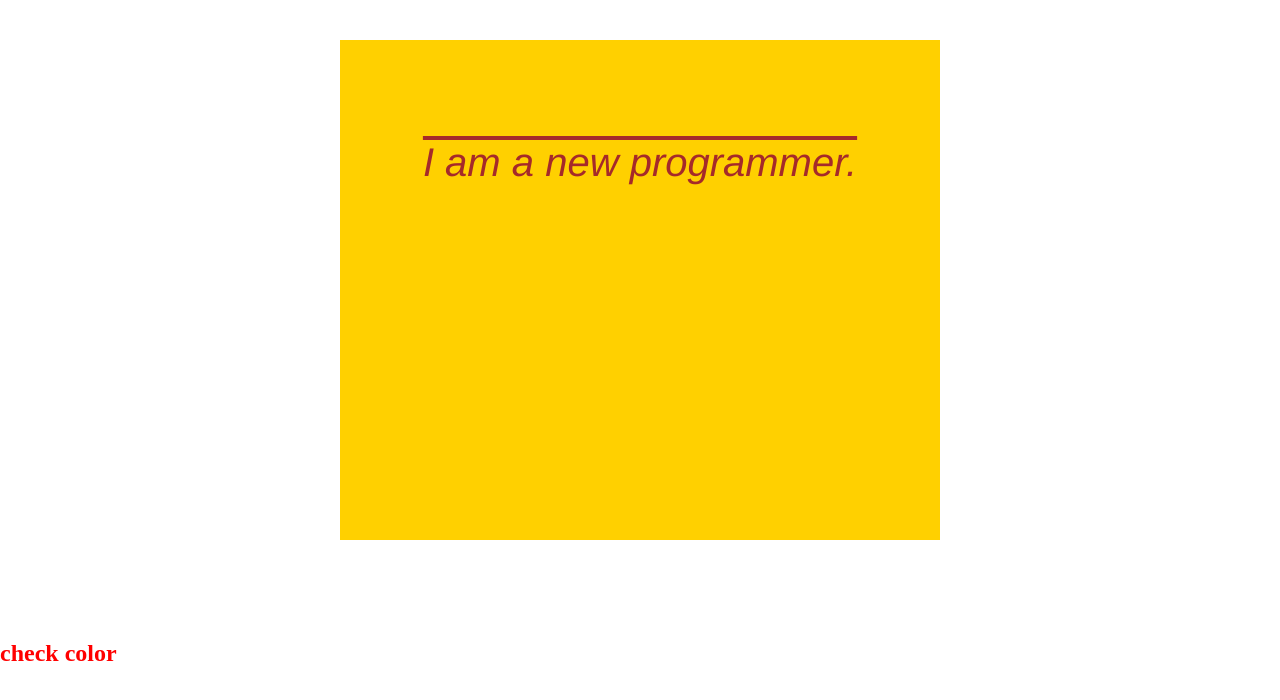
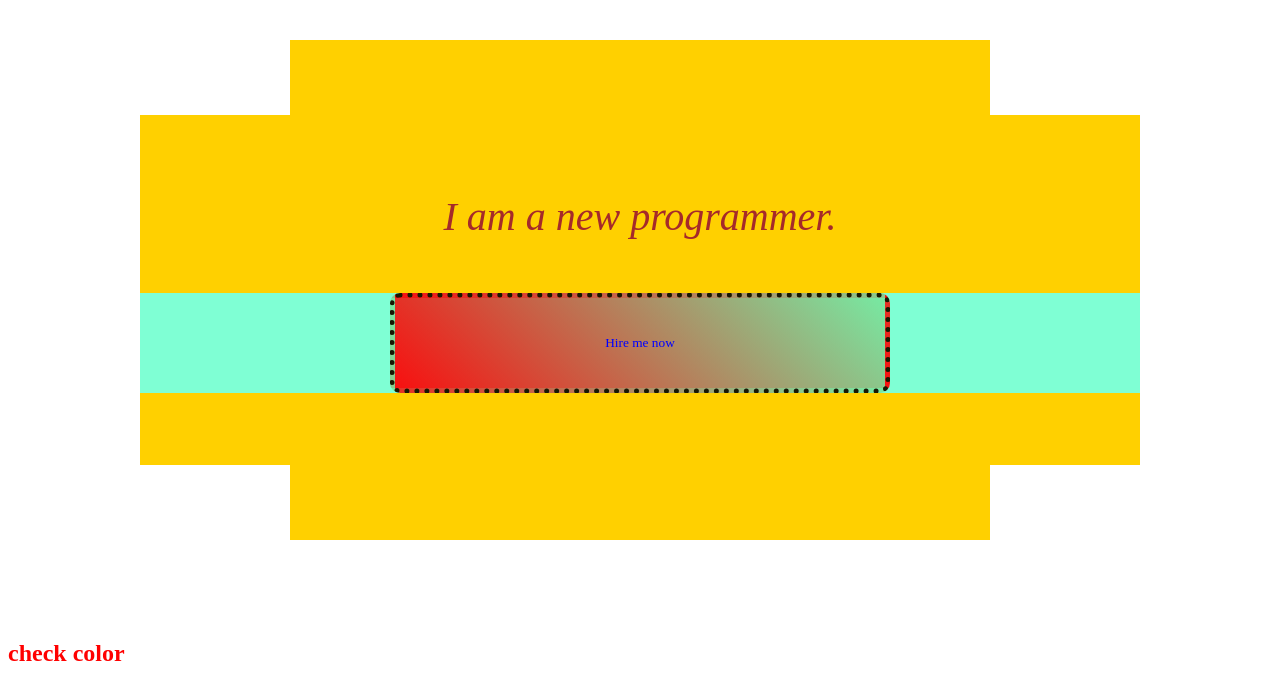
Before and after one commit to FahmidaKhanom/html-css-conceptual-session1, a plain HTML site: page index.html in a window 1280 px wide. Drawn offline with Linux system fonts and the light colour scheme.

Commit message:
added background and design button

```diff
--- a/index.html
+++ b/index.html
@@ -4,6 +4,9 @@
     <meta charset="UTF-8">
     <meta name="viewport" content="width=device-width, initial-scale=1.0">
     <title>KickStar HTML CSS </title>
+    <!--<link rel="preconnect" href="https://fonts.googleapis.com">
+    <link rel="preconnect" href="https://fonts.gstatic.com" crossorigin>
+    <link href="https://fonts.googleapis.com/css2?family=Playwrite+IN:wght@100..400&family=Style+Script&display=swap" rel="stylesheet">-->
     <link rel="stylesheet" href="style/style.css">
     <link rel="shortcut icon" href="https://img.icons8.com/?size=48&id=20909&format=png" type="image/x-icon">
     <link rel="shortcut icon" href="pictures/html.png" type="image/x-icon">
@@ -16,7 +19,11 @@
 <body>
     <div id="heading_parent">
         <h4>I am a new programmer.</h4>
+        <div class="btn_parent">
+            <button class="btn">Hire me now</button>
+        </div>
     </div>
+
     <h2 style="color: red;">check color</h2>
 </body>
 </html>
--- a/style/style.css
+++ b/style/style.css
@@ -1,3 +1,6 @@
+<style>
+@import url('https://fonts.googleapis.com/css2?family=Playwrite+IN:wght@100..400&family=Style+Script&display=swap');
+</style>
 *{
     margin: 0;
     padding: 0;
@@ -6,19 +9,38 @@ h4{
     color: brown;
     font-style: italic;
     font-weight:lighter ;
-    font-family: 'Franklin Gothic Medium', 'Arial Narrow', Arial, sans-serif;
+    font-family: 'Playwrite IN", serif;
     text-decoration: overline;
     font-size: 40px;
     text-align: center;
 }
 #heading_parent{
     background-color: rgb(255, 208, 0);
+    clip-path: polygon(0% 15%, 15% 15%, 15% 0%, 85% 0%, 85% 15%, 100% 15%, 100% 85%, 85% 85%, 85% 100%, 15% 100%, 15% 85%, 0% 85%);
     height:300px;
     padding: 100px 0;
-    width: 600px;
+    max-width: 1000px;
     margin-top: 40px;
     margin-bottom: 100px;
     margin-left: auto;
     margin-right: auto;
     /*margin: 30px auto; atau same vabe kono box element k centre a ante use hoi*/
 }
+.btn_parent{
+    margin-top: 50px;
+    text-align: center;
+    background-color: aquamarine;
+}
+.btn{
+    /*background-color: tomato; */
+    background-image: linear-gradient(45deg , rgb(248, 16, 16), rgb(119, 233, 162));
+    padding: 10px 50px;
+    border: 5px;
+    color: blue;
+    font-family: "Style Script", serif;
+    border-style: dotted;
+    border-color: rgb(24, 24, 2);
+    border-radius: 10px;
+    width: 500px;
+    height: 100px;
+}
```
